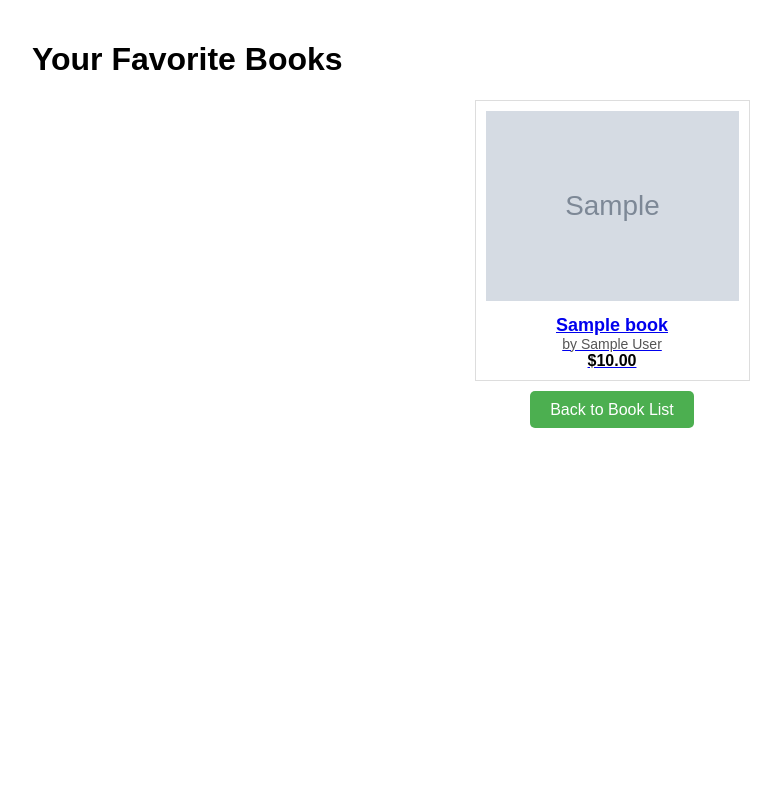
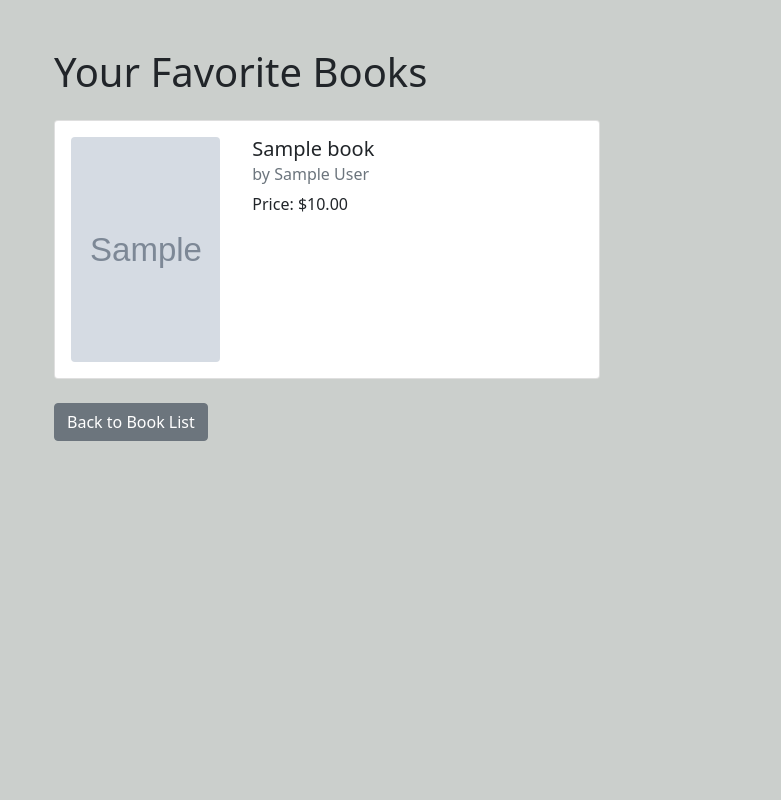
Before and after one commit to PythonRemoteEE23Group-2/orbital-bookstore, a Django app: page /favorites/ in a window 1280 px wide. Shown: the whole page, without its empty margins (28-809 px from the left). Run offline with Django 5.2, Linux system fonts and the light colour scheme; a user stored in the database is signed in; tables that the repository leaves empty hold one stand-in row (values such as "Sample post"); grey boxes marked "Sample" are stand-in pictures; some libraries are stand-ins or nearby versions.

Commit message:
Fixes and styling update 5

```diff
--- a/store/templates/store/favorites.html
+++ b/store/templates/store/favorites.html
@@ -1,114 +1,62 @@
 <!DOCTYPE html>
 <html lang="en">
 <head>
+    <meta charset="UTF-8">
+    <meta name="viewport" content="width=device-width, initial-scale=1.0">
     <title>Your Favorite Books</title>
+    <link href="https://cdnjs.cloudflare.com/ajax/libs/bootstrap/5.1.3/css/bootstrap.min.css" rel="stylesheet">
     <style>
         body {
-            font-family: Arial, sans-serif;
-            margin: 0;
-            padding: 0;
-            display: flex;
-            justify-content: center;
-        }
-        .page-wrapper {
-            width: 100%;
-            max-width: 1200px;
-            padding: 20px;
-            box-sizing: border-box;
-            display: flex;
-            flex-direction: column;
-            min-height: 100vh;
-        }
-        .container {
-            width: 100%;
-            flex-grow: 1;
-        }
-        .book-list {
-            display: flex;
-            flex-wrap: wrap;
-            gap: 20px;
-            list-style-type: none;
-            padding: 0;
-            justify-content: center;
-        }
-        .book-item {
-            width: calc(25% - 15px);
-            min-width: 200px;
-            border: 1px solid #ddd;
-            padding: 10px;
-            box-sizing: border-box;
-            text-align: center;
+            background-color: #cbcfcc;
         }
         .book-cover {
-            width: 100%;
-            height: auto;
-            max-height: 200px;
+            width: 150px;
+            height: 225px;
             object-fit: cover;
         }
-        .book-info {
-            margin-top: 10px;
-        }
-        .book-title {
-            font-size: 18px;
-            font-weight: bold;
-        }
-        .book-author {
-            color: #555;
-            font-size: 14px;
-        }
-        .book-price {
-            color: #000;
-            font-size: 16px;
-            font-weight: bold;
-        }
-        .empty-message {
-            text-align: center;
-            font-size: 18px;
-            color: #888;
-        }
-        .back-button {
-            margin-top: 20px;
-            text-align: center;
-        }
-        .back-button a {
-            text-decoration: none;
-            background-color: #4CAF50;
-            color: white;
-            padding: 10px 20px;
-            border-radius: 5px;
-            font-size: 16px;
-        }
-        .back-button a:hover {
-            background-color: #45a049;
+        .favorite-book-card {
+            height: 100%;
         }
     </style>
 </head>
 <body>
-    <div class="page-wrapper">
-        <div class="container">
-            <h1>Your Favorite Books</h1>
-            {% if favorites %}
-                <ul class="book-list">
-                    {% for favorite in favorites %}
-                    <li class="book-item">
-                        <a href="{% url 'book_detail' favorite.book.id %}">
-                            <img src="{{ favorite.book.cover_art }}" alt="{{ favorite.book.title }} Cover Art" class="book-cover">
-                            <div class="book-info">
-                                <div class="book-title">{{ favorite.book.title }}</div>
-                                <div class="book-author">by {{ favorite.book.author }}</div>
-                                <div class="book-price">${{ favorite.book.price }}</div>
+    <div class="container mt-5">
+        <h1 class="mb-4">Your Favorite Books</h1>
+
+        {% if favorites %}
+            <div class="row row-cols-1 row-cols-md-2 g-4">
+                {% for favorite in favorites %}
+                    <div class="col">
+                        <div class="card favorite-book-card">
+                            <div class="row g-0">
+                                <div class="col-md-4 d-flex align-items-center justify-content-center p-3">
+                                    <a href="{% url 'book_detail' favorite.book.id %}">
+                                        <img src="{{ favorite.book.cover_art }}" class="img-fluid rounded book-cover" alt="{{ favorite.book.title }} Cover Art">
+                                    </a>
+                                </div>
+                                <div class="col-md-8">
+                                    <div class="card-body">
+                                        <h5 class="card-title">{{ favorite.book.title }}</h5>
+                                        <h6 class="card-subtitle mb-2 text-muted">by {{ favorite.book.author }}</h6>
+                                        <p class="card-text">Price: ${{ favorite.book.price }}</p>
+                                    </div>
+                                </div>
                             </div>
-                        </a>
-                    </li>
-                    {% endfor %}
-                </ul>
-            {% else %}
-                <p class="empty-message">You have no favorite books yet.</p>
-            {% endif %}
-            <div class="back-button">
-                <a href="{% url 'home' %}">Back to Book List</a>
+                        </div>
+                    </div>
+                {% endfor %}
             </div>
+        {% else %}
+            <div class="alert alert-info" role="alert">
+                You have no favorite books yet.
+            </div>
+        {% endif %}
+
+        <div class="mt-4">
+            <a href="{% url 'home' %}" class="btn btn-secondary">Back to Book List</a>
         </div>
     </div>
+
+    <script src="https://cdnjs.cloudflare.com/ajax/libs/bootstrap/5.1.3/js/bootstrap.bundle.min.js"></script>
 </body>
 </html>
```
